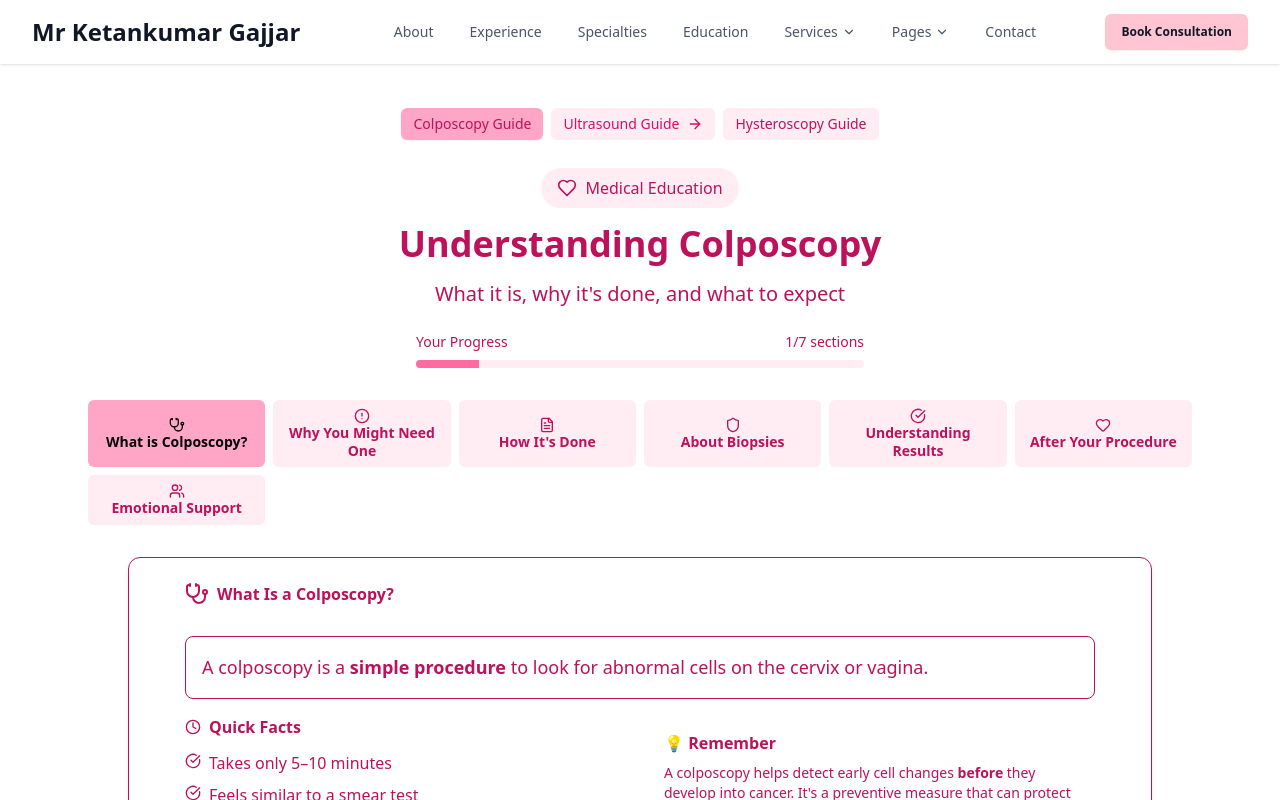
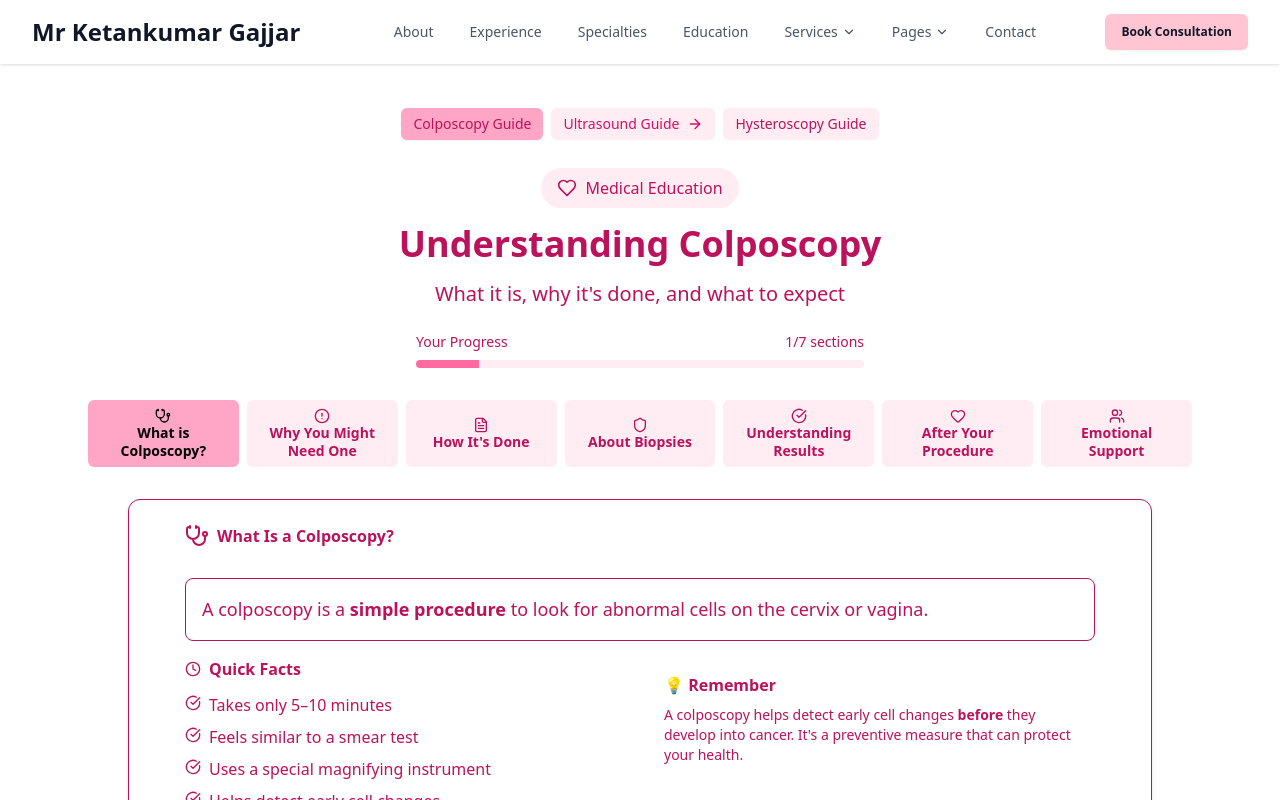
Before and after one commit to shandiru/surgeon, a React (Vite) app: page /colposcopy in a window 1280 px wide. Shown: the top 800 px of the page. Built offline with nearby package versions, Linux system fonts and the light colour scheme.

Commit message:
add responsive

```diff
--- a/src/components/colposcopy/Button.jsx
+++ b/src/components/colposcopy/Button.jsx
@@ -26,7 +26,7 @@ const ColposcopyGuideButtons = ({ setShowCard, activeButton, setActiveButton })
   };
 
   return (
-    <div className="grid grid-cols-2 sm:grid-cols-3 md:grid-cols-4 lg:grid-cols-6 gap-3 sm:gap-4 md:gap-2 px-4 sm:px-6 max-w-6xl mx-auto mb-8">
+    <div className="grid grid-cols-2 sm:grid-cols-3 md:grid-cols-4 lg:grid-cols-7 gap-3 sm:gap-4 md:gap-2 px-4 sm:px-6 max-w-6xl mx-auto mb-8">
       {buttons.map((button, index) => (
         <button
           key={index}
```
